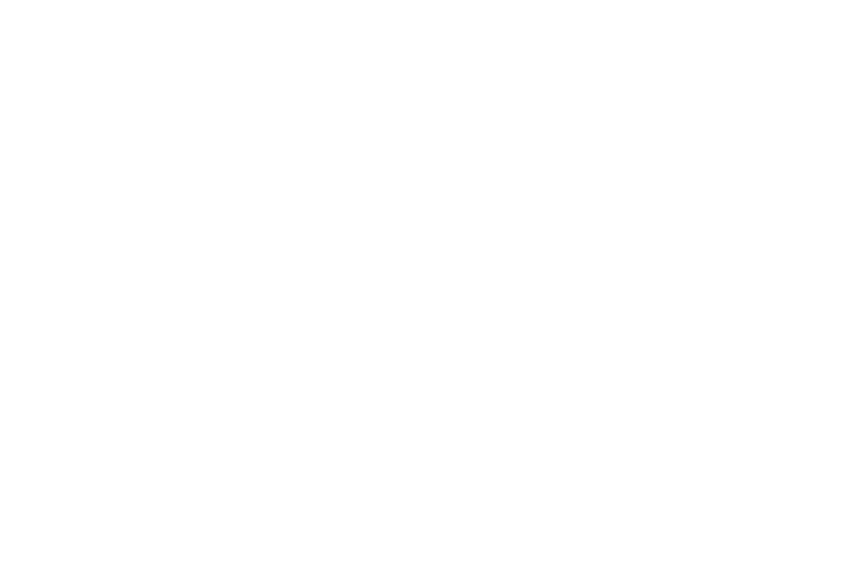
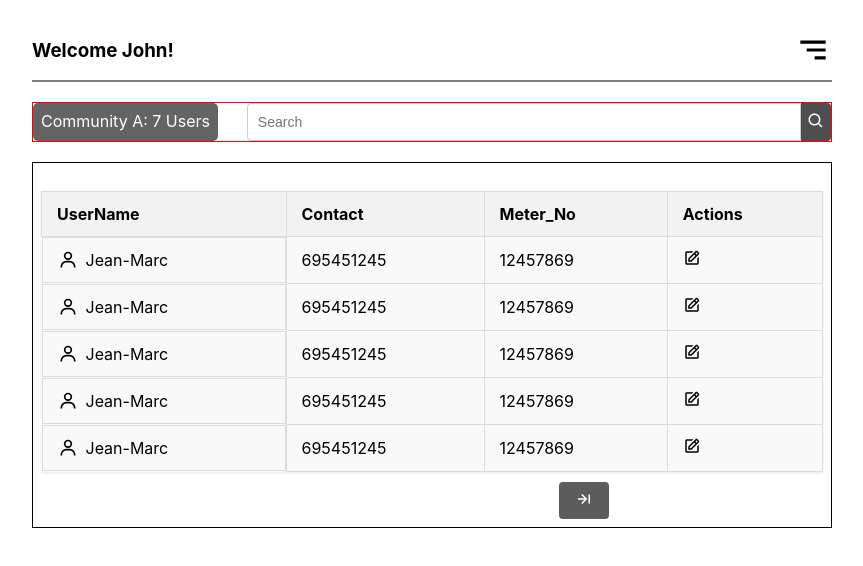
Before and after one commit to hydaline-code/solar_payment, a React (Create React App) app: page /AdminPage in a window 1280 px wide. Before the commit this address had no page. Shown: the top 566 px of the page, without its empty margins (208-1071 px from the left). Built offline with nearby package versions, Linux system fonts and the light colour scheme; what chartjs-plugin-datalabels would draw is missing.

Commit message:
Add usersList table

```diff
--- a/src/App.js
+++ b/src/App.js
@@ -5,6 +5,7 @@
 import SignupConfirm from './screens/SignupConfirm';
 import SignupError from './screens/SigninErr';
 import HomePage from './screens/HomePage';
+import AdminPage from './screens/adminMenu';
 
 function App() {
   return (
@@ -16,6 +17,7 @@
         <Route path="/SignupConfirm" element={<SignupConfirm />} />
         <Route path="/SignupError" element={<SignupError />} />
         <Route path="/HomePage" element={<HomePage/>}/>
+        <Route path="/AdminPage" element={<AdminPage/>}/>
       </Routes>
     </Router>
   );
--- a/src/components/PieChart.js
+++ b/src/components/PieChart.js
@@ -12,7 +12,7 @@
     maintainAspectRatio: false,
     plugins: {
       datalabels: {
-        color: '#000', // Label color
+        color: '#fff', // Label color
         formatter: (value) => `${value}%`, // Format the label to show percentage
         anchor: 'end', // Position of the label
         align: 'start',
@@ -24,10 +24,16 @@
       legend: {
         display: true,
         position: 'right',
+        labels: {
+          boxWidth: 10,
+          padding: 15,
+          font: {
+            size: 14,
+          },
       },
     },
-  };
-
+  },
+};
 
   return (
     <div className="pie-chart-container">
--- a/src/screens/HomePage.js
+++ b/src/screens/HomePage.js
@@ -23,8 +23,9 @@
     <h2>Get Energy Easier</h2>
     <section className="intro-section">
         <img src={loginImage} alt="Login background" />
-
+    <Link to ="/AdminPage">
         <button className="get-started-btn">Get Started</button>
+        </Link>
       </section>
 
       <section className="stats">
@@ -58,7 +59,6 @@
       </section>
 
       <section className="active-users">
-
       <div className="graph-placeholder-1">
       <h2>Active Users</h2>
         <PieChart chartData={activeUsersData} />
--- /dev/null
+++ b/src/screens/adminMenu.js
@@ -0,0 +1,99 @@
+import React, { useState } from 'react';
+import { BiSearch, BiUser, BiEdit, BiArrowToRight, BiArrowToLef,BiMenuAltRight, BiArrowToLeft} from 'react-icons/bi';
+import '../styles/AdminPage.css'; // Ensure you have proper styling
+
+const users = [
+  { name: 'Jean-Marc', contact: '695451245', meterNo: '12457869' },
+  { name: 'Jean-Marc', contact: '695451245', meterNo: '12457869' },
+  { name: 'Jean-Marc', contact: '695451245', meterNo: '12457869' },
+  { name: 'Jean-Marc', contact: '695451245', meterNo: '12457869' },
+  { name: 'Jean-Marc', contact: '695451245', meterNo: '12457869' },
+  { name: 'Jean-Marc', contact: '695451245', meterNo: '12457869' },
+  { name: 'Jean-Marc', contact: '695451245', meterNo: '12457869' },
+];
+
+const itemsPerPage = 5; // Define how many items you want per page
+
+const AdminPage = () => {
+  const [currentPage, setCurrentPage] = useState(0);
+
+  // Calculate the index of the last and first user on the current page
+  const startIndex = currentPage * itemsPerPage;
+  const endIndex = startIndex + itemsPerPage;
+  const paginatedUsers = users.slice(startIndex, endIndex);
+
+  // Function to go to the next page
+  const handleNextPage = () => {
+    if (endIndex < users.length) {
+      setCurrentPage((prev) => prev + 1);
+    }
+  };
+
+  // Function to go to the previous page (if needed)
+  const handlePrevPage = () => {
+    if (currentPage > 0) {
+      setCurrentPage((prev) => prev - 1);
+    }
+  };
+
+  return (
+    <div className="admin-section">
+      <div className="welcome-message">
+        <h3>Welcome John!</h3>
+        <BiMenuAltRight size={38}/>
+      </div>
+      <div className="search-bar">
+      <span>Community A: {users.length} Users</span>
+        <input type="text" placeholder="Search" />
+        <button>
+          <BiSearch size={18} />
+        </button>
+      </div>
+<div className='table-users'>
+      <table className="user-table">
+        <thead>
+          <tr>
+            <th>UserName</th>
+            <th>Contact</th>
+            <th>Meter_No</th>
+            <th>Actions</th>
+          </tr>
+        </thead>
+        <tbody>
+          {paginatedUsers.map((user, index) => (
+            <tr key={index}>
+              <td className="user-info">
+                <BiUser size={20} />
+                {user.name}
+              </td>
+              <td>{user.contact}</td>
+              <td>{user.meterNo}</td>
+              <td className="user-actions">
+                <BiEdit size={18} />
+              </td>
+            </tr>
+          ))}
+        </tbody>
+      </table>
+
+      {/* Add navigation buttons for pagination */}
+      <div className="pagination-controls">
+        {currentPage > 0 && (
+          <button className="prev-button" onClick={handlePrevPage}>
+            <BiArrowToLeft  size={18}/>
+          </button>
+        )}
+        {endIndex < users.length && (
+          <button className="next-button" onClick={handleNextPage}>
+          <BiArrowToRight  size={18}/>
+          </button>
+        )}
+      </div>
+    </div>
+
+    </div>
+
+  );
+};
+
+export default AdminPage;
--- /dev/null
+++ b/src/styles/AdminPage.css
@@ -0,0 +1,113 @@
+/* AdminPage.css */
+.admin-section {
+  padding: 20px;
+  max-width: 800px;
+  margin: 0 auto;
+}
+
+.welcome-message {
+  display: flex;
+  justify-content: space-between;
+  align-items: center;
+  margin-bottom: 20px;
+  border-bottom: 2px solid grey;
+}
+
+.search-bar {
+  display: flex;
+  flex-direction: row;
+  margin-bottom: 20px;
+  row-gap: 1.5rem;
+  justify-content: space-between;
+  border: 1px solid red;
+}
+
+.search-bar input {
+  flex: 1;
+  width: 30%;
+  border: 1px solid #ccc;
+  border-radius: 4px 0 0 4px;
+  margin-left: 1.8rem;
+}
+
+.search-bar button {
+  background: #4e4e4f;
+  border: none;
+  color: white;
+  cursor: pointer;
+  border-radius: 0 4px 4px 0;
+}
+
+.search-bar span {
+  background-color: rgb(101, 100, 100);
+  border-radius: 5px;
+   color: white;
+   border: none;
+}
+
+.user-table {
+  width: 100%;
+  border-collapse: collapse;
+  margin-top: 20px;
+  background-color: #f9f9f9;
+  box-shadow: 0 1px 3px rgba(0, 0, 0, 0.1);
+}
+
+.user-table th,
+.user-table td {
+  padding: 12px 15px;
+  border: 1px solid #ddd;
+  text-align: left;
+}
+
+.user-table th {
+  background-color: #f2f2f2;
+  font-weight: bold;
+}
+
+.user-info {
+  display: flex;
+  align-items: center;
+  gap: 8px;
+}
+
+.user-actions {
+  gap: 8px;
+  cursor: pointer;
+}
+
+.pagination-controls {
+  display: flex;
+  justify-content: center;
+  margin-top: 10px;
+}
+
+.prev-button,
+.next-button {
+  padding: 8px 16px;
+  margin: 0 5px;
+  background-color: #5c5c5d;
+  color: white;
+  border: none;
+  border-radius: 4px;
+  cursor: pointer;
+  position: relative;
+  left: 9.5rem;
+}
+
+.prev-button:hover,
+.next-button:hover {
+  background-color: #0056b3;
+}
+
+.table-users {
+  border: solid 1px black;
+  padding: 0.5rem;
+}
+
+@media (max-width: 768px) {
+  .user-table th,
+  .user-table td {
+    padding: 8px;
+  }
+}
```
Also changed, not shown: src/styles/HomePage.css (line endings or trailing spaces).
